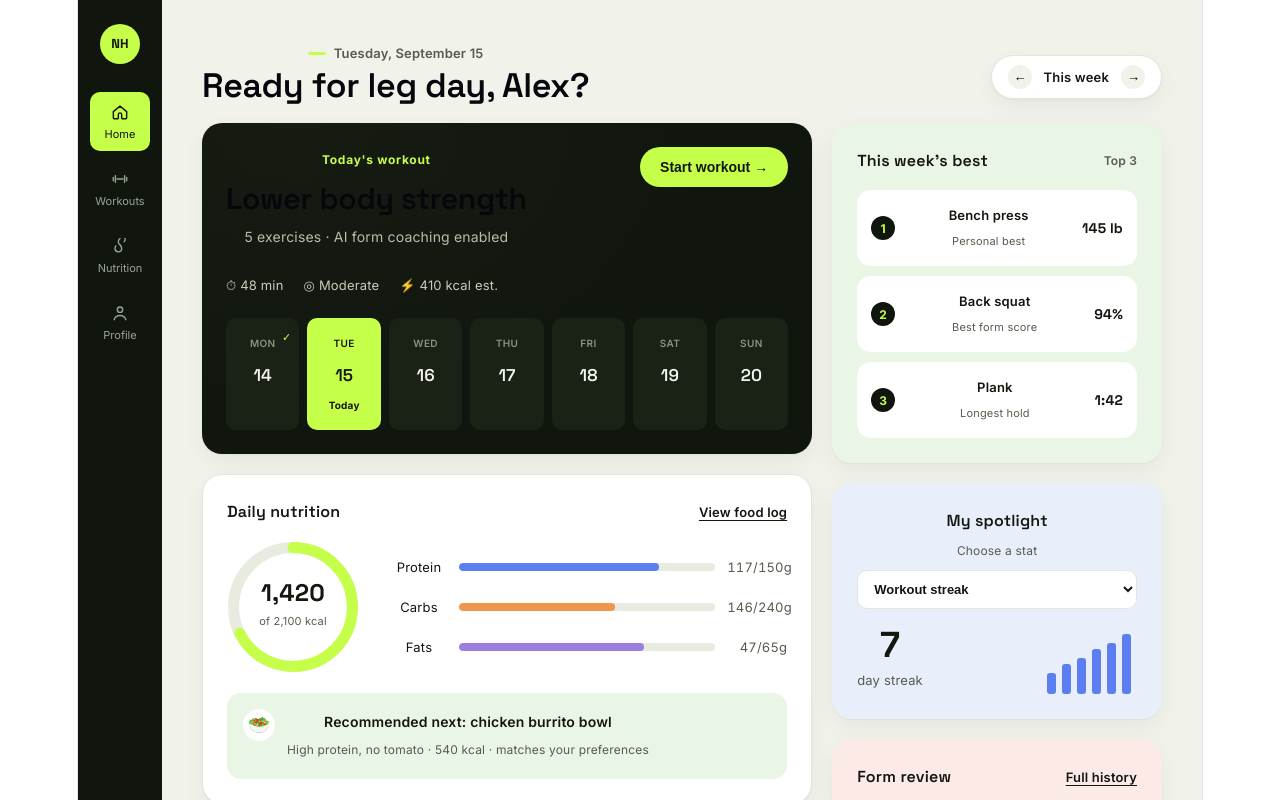
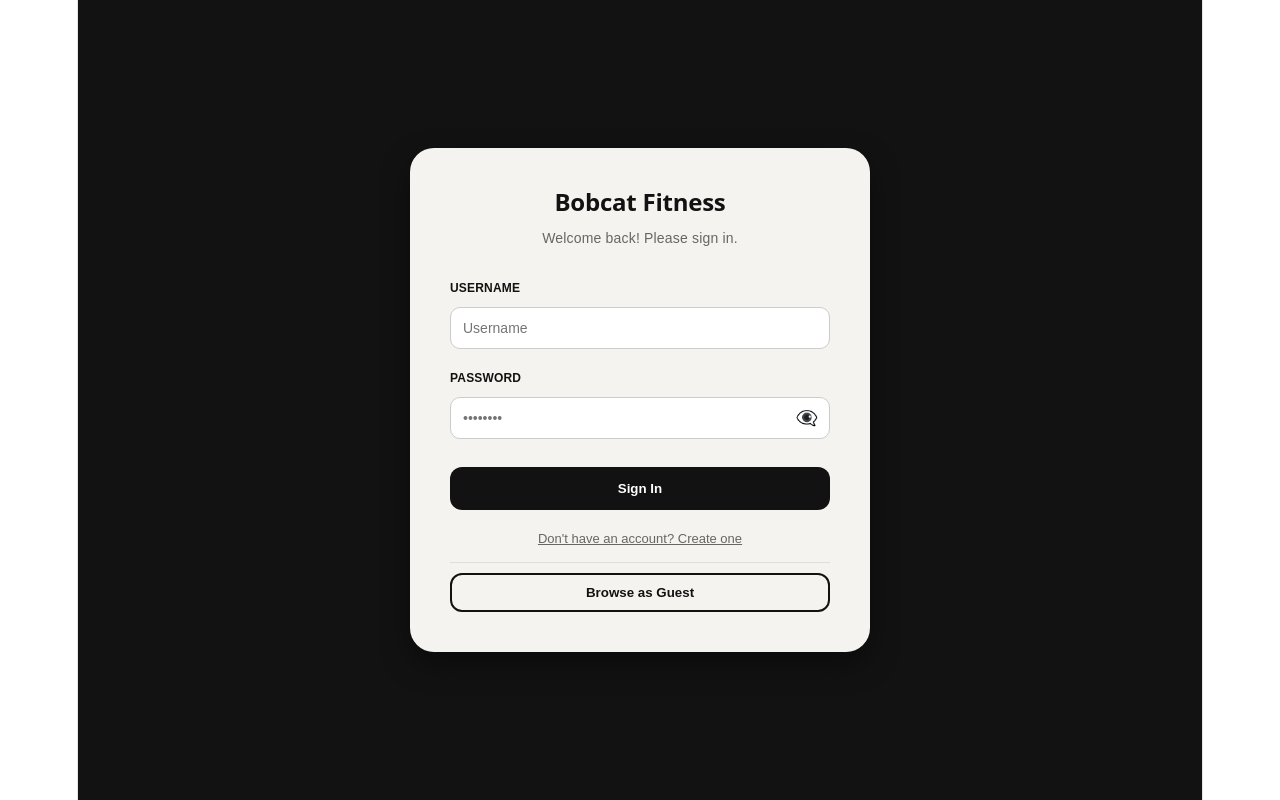
Before and after one commit to AlexV4981/Bobcat-fitness, a React app in the folder frontend/: page / in a window 1280 px wide. Shown: the top 800 px of the page. Built offline with nearby package versions, Linux system fonts and the light colour scheme; the HTML template or start-up script is replaced by a standard one.

Commit message:
App.jsx working for Login/Profile Page
This code in particular should only make the Login/Profile page work. Not sure how would it be if merged, but I'll give it the documentation once everything here is combined and just fixed with all of the needed stuff here.

```diff
--- a/frontend/src/App.jsx
+++ b/frontend/src/App.jsx
@@ -1,7 +1,122 @@
-import HomePage from './HomePage'
+import { useState } from 'react';
+import LoginPage from './LoginPage';
+import ProfilePage from './ProfilePage';
+import './App.css';
 
-function App() {
-  return <HomePage userName="Alex" />
+export default function App() {
+  const [registeredUsers, setRegisteredUsers] = useState([]);
+  const [user, setUser] = useState({
+    username: '',
+    password: '',
+    isLoggedIn: false,
+    isGuest: false,
+    profileImage: null,
+    weight: '165',
+    height: "5'10",
+    goal: 'Build Endurance'
+  });
+
+  const [authError, setAuthError] = useState('');
+  const handleLoginSubmit = (username, password, isRegistering) => {
+    setAuthError('');
+    if (isRegistering) {
+      const userExists = registeredUsers.some(
+        (u) => u.username.toLowerCase() === username.toLowerCase()
+      );
+      if (userExists) {
+        setAuthError('This username is already taken!');
+        return;
+      }
+      const newUser = {
+        username,
+        password,
+        profileImage: null,
+        weight: '165',
+        height: "5'10",
+        goal: 'Build Endurance'
+      };
+      setRegisteredUsers((prev) => [...prev, newUser]);
+      setUser({
+        ...newUser,
+        isLoggedIn: true,
+        isGuest: false
+      });
+    } else {
+      const foundUser = registeredUsers.find(
+        (u) => u.username.toLowerCase() === username.toLowerCase()
+      );
+      if (!foundUser) {
+        setAuthError('Username does not exist. Please create an account first!');
+        return;
+      }
+      if (foundUser.password !== password) {
+        setAuthError('Incorrect password. Please try again.');
+        return;
+      }
+      setUser({
+        ...foundUser,
+        isLoggedIn: true,
+        isGuest: false
+      });
+    }
+  };
+  const handleGuest = () => {
+    setAuthError('');
+    setUser({
+      username: 'Guest',
+      password: '',
+      isLoggedIn: true,
+      isGuest: true,
+      profileImage: null,
+      weight: '165',
+      height: "5'10",
+      goal: 'Build Endurance'
+    });
+  };
+  const updateUserData = (field, value) => {
+    if (user.isGuest) {
+      setUser(prev => ({ ...prev, [field]: value }));
+      return;
+    }
+    setRegisteredUsers(prev => prev.map(u =>
+      u.username === user.username ? { ...u, [field]: value } : u
+    ));
+    setUser(prev => ({ ...prev, [field]: value }));
+  };
+  const handleLogout = () => {
+    setUser({
+      username: '',
+      password: '',
+      isLoggedIn: false,
+      isGuest: false,
+      profileImage: null,
+      weight: '165',
+      height: "5'10",
+      goal: 'Build Endurance'
+    });
+  };
+  if (!user.isLoggedIn) {
+    return (
+      <LoginPage
+        onLoginSubmit={handleLoginSubmit}
+        onGuestAccess={handleGuest}
+        errorMessage={authError}
+        clearError={() => setAuthError('')}
+      />
+    );
+  }
+  return (
+    <div style={{ display: 'flex', minHeight: '100vh', backgroundColor: '#121212' }}>
+      <ProfilePage
+        user={user.username}
+        isGuest={user.isGuest}
+        profileImage={user.profileImage}
+        weight={user.weight}
+        height={user.height}
+        goal={user.goal}
+        onProfileUpdate={updateUserData}
+        onLogout={handleLogout}
+      />
+    </div>
+  );
 }
-
-export default App
```
